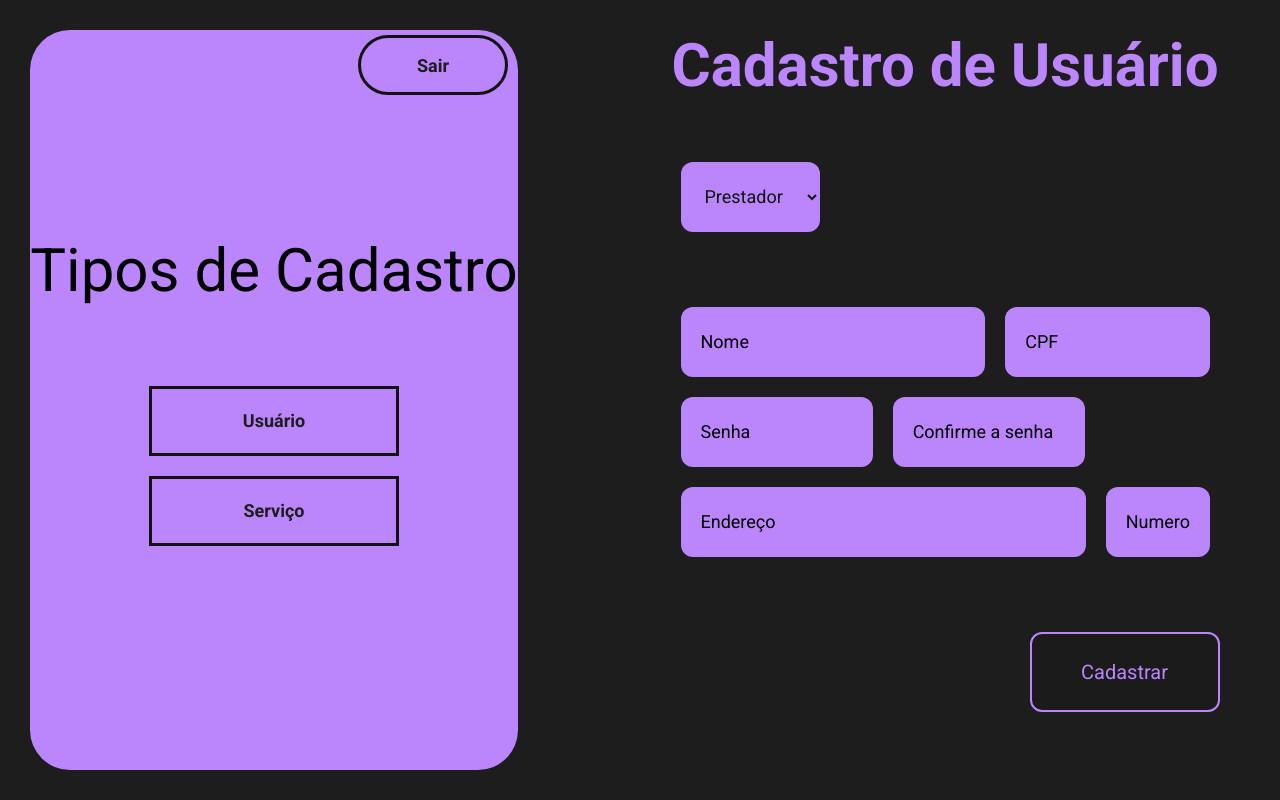
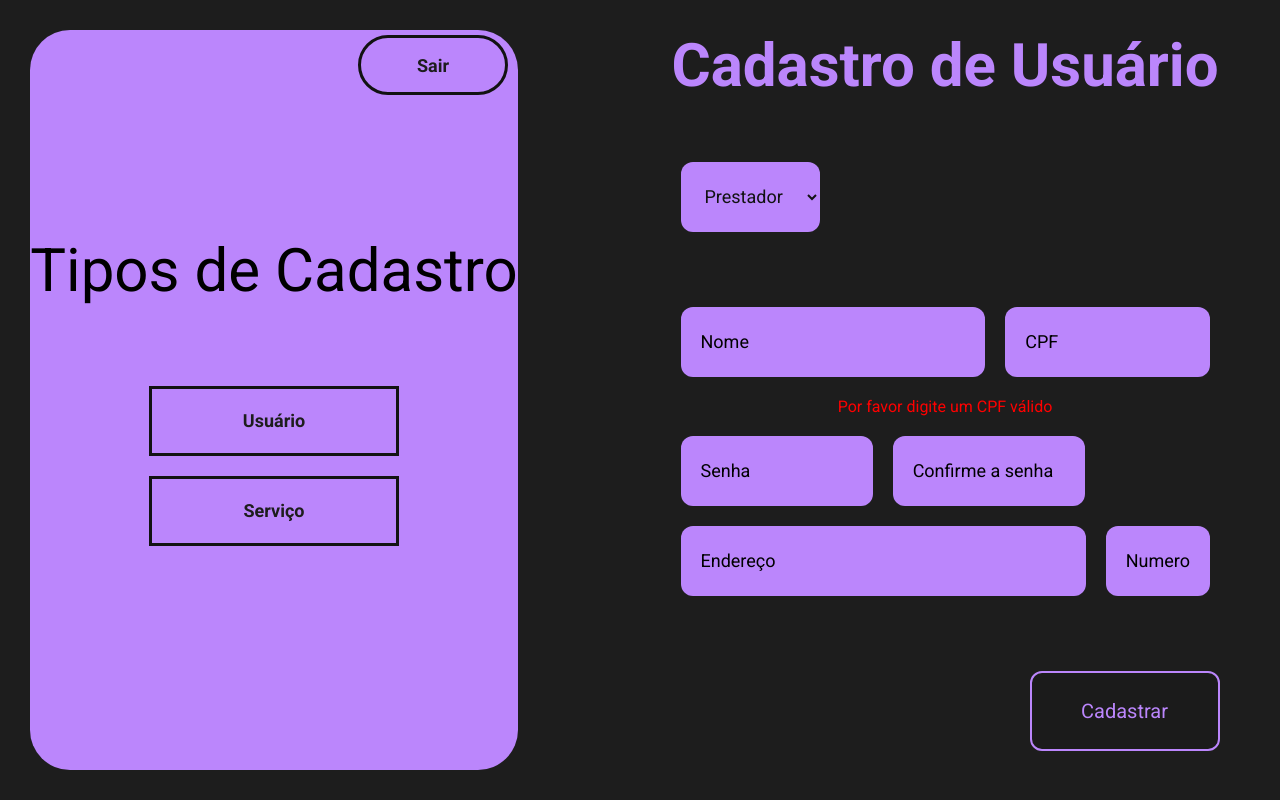
Before and after one commit to gabrielfallcon/university-projectReact, a React (Create React App) app: page /register in a window 1280 px wide. Built offline with nearby package versions, Linux system fonts and the light colour scheme.

Commit message:
:sparkles: adicinando validacao de CPF

```diff
--- a/src/pages/Login/index.js
+++ b/src/pages/Login/index.js
@@ -1,6 +1,7 @@
 import React, {useState} from 'react';
 
 import logo from '../../assets/logo.png';
+import Error from '../../components/Error'
 
 
 import { Container, Content } from './styles';
@@ -13,6 +14,8 @@ const Login = ({ history }) => {
     cpf: 12345678910,
     senha: 12345678910
   })
+
+  const cpfPattern = /^([0-9]{3}?[\.]?[-]?[0-9]{3}?[\.]?[-]?[0-9]{3}?[-]?[0-9]{2})*$/g;
 
   const handleLogin = (e) => {
     e.preventDefault()
@@ -55,6 +58,9 @@ const Login = ({ history }) => {
             value={cpf}
             onChange={e => setCpf(e.target.value)}
           />
+
+          {!cpfPattern.test(cpf) ? <Error error="CPF invalido" /> : ''}
+
           <input
             type="password"
             placeholder="Digite sua senha"
--- a/src/pages/Register/index.js
+++ b/src/pages/Register/index.js
@@ -6,11 +6,15 @@ import Error from '../../components/Error'
 import { Container, TypeRegister, FormRegister, UserRegister, ServiceRegister, Form } from './styles';
 
 const Register = ({ history }) => {
+  const [cpf, setCpf] = useState()
+
   const [typeUser, setTypeUser] = useState(true)
   const [success, setSuccess] = useState(false)
 
   const [password, setPassword] = useState('')
   const [confirm, setConfirm] = useState('')
+
+  const cpfPattern = /^([0-9]{3}?[\.]?[-]?[0-9]{3}?[\.]?[-]?[0-9]{3}?[-]?[0-9]{2})*$/g;
 
   const setService = () => {
     setTypeUser(false)
@@ -63,8 +67,9 @@ const Register = ({ history }) => {
               </div>
               <div className="line">
                 <input type="text" className="nome" placeholder="Nome" required />
-                <input type="text" className="cpf" placeholder="CPF" required />
+                <input type="text" value={cpf} onChange={e => setCpf(e.target.value)} className="cpf" placeholder="CPF" required />
               </div>
+              {!cpfPattern.test(cpf) ? <Error error="Por favor digite um CPF válido" /> : ''}
               <div className="line">
                 <input type="password" value={password} onChange={(e) => setPassword(e.target.value)} className="senha" placeholder="Senha" required />
                 <input type="password" value={confirm} onChange={(e) => setConfirm(e.target.value)} className="confirm" placeholder="Confirme a senha" required />
```
